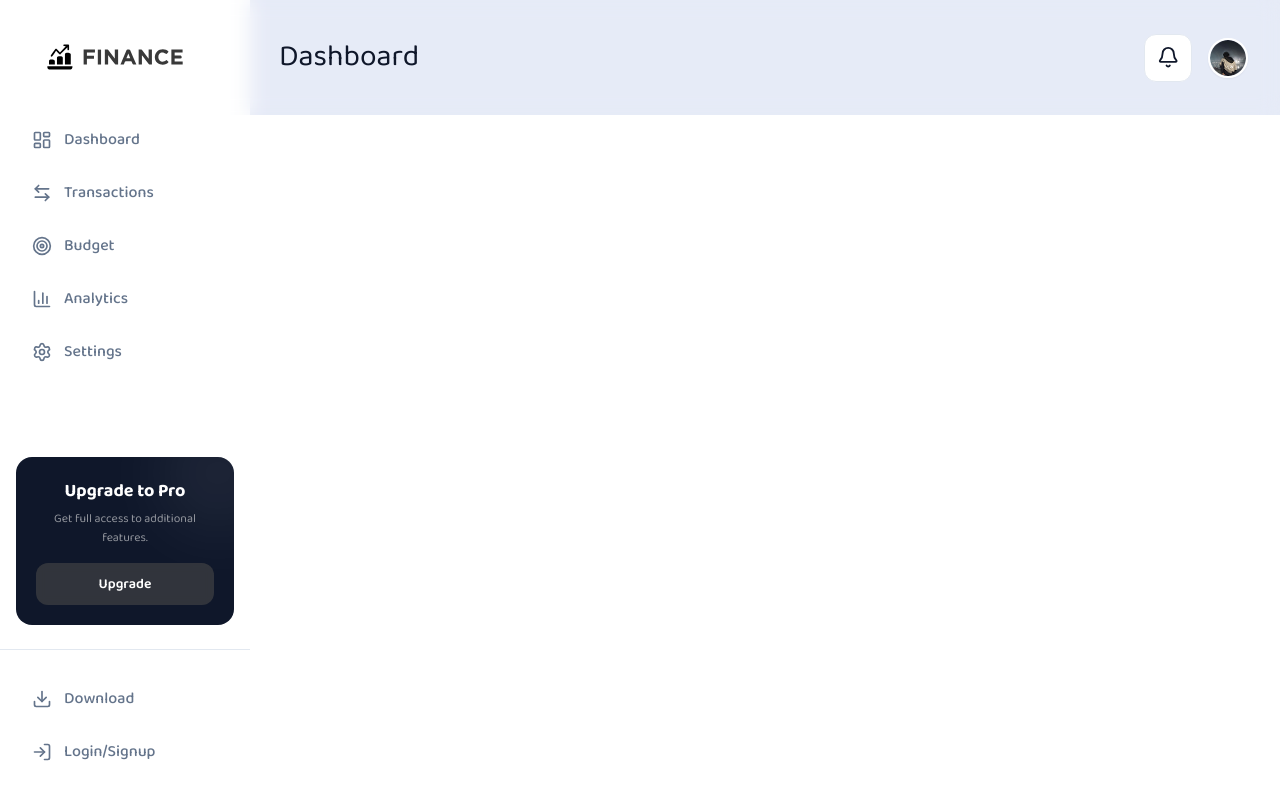
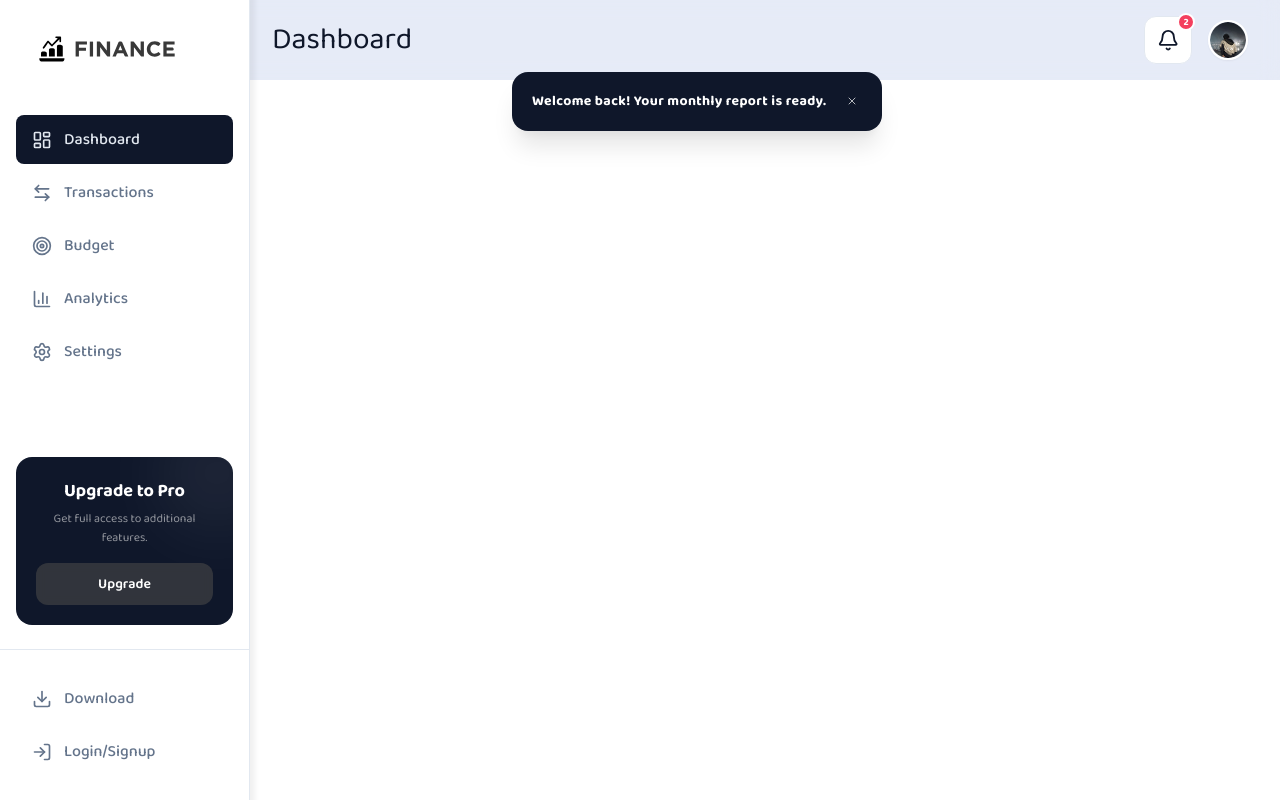
Before and after one commit to RijanShrestha0/Finance-app, a React (Vite) app: page /transactions in a window 1280 px wide. Built offline with nearby package versions, Linux system fonts and the light colour scheme; a web font is replaced by a local one.

Commit message:
added notification toast

```diff
--- a/src/App.tsx
+++ b/src/App.tsx
@@ -1,14 +1,26 @@
-import { useState } from 'react';
+import { useEffect, useState } from 'react';
 import './App.css'
 import { Sidebar } from './pages/dashboard/Sidebar'
 import Headers from './pages/dashboard/Header';
+import ToastContainer from './components/ui/ToastContainer';
+import useNotifications from './hooks/useNotifications';
 
 function App() {
-  const [activePage, setActivePage] = useState('overview');
+  const [activePage, setActivePage] = useState('Dashboard');
+  const { addNotification } = useNotifications();
+    useEffect(() => {
+    const timer = setTimeout(() => {
+      addNotification("Welcome back! Your monthly report is ready.");
+    }, 2000);
+    return () => clearTimeout(timer);
+  }, [addNotification]);
   return (
     <>
+
       <Sidebar activePage={activePage} onNavigate={setActivePage} />
       <Headers />
+
+      <ToastContainer />
     </>
   )
 }
--- /dev/null
+++ b/src/components/ui/Toast.css
@@ -0,0 +1,47 @@
+.toast {
+  position: fixed;
+  top: 4.5rem;
+  left: 40%;
+  transform: translateX(-50%);
+  background-color: var(--text-main);
+  color: var(--sidebar-bg);
+  padding: 1.15rem 1.25rem;
+  border-radius: 1rem;
+  box-shadow: 0 20px 25px -5px rgba(0, 0, 0, 0.1), 0 10px 10px -5px rgba(0, 0, 0, 0.04);
+  display: flex;
+  align-items: center;
+  gap: 1rem;
+  z-index: 100;
+  min-width: 20rem;
+  justify-content: space-between;
+}
+
+.toast-message {
+  font-size: 0.875rem;
+  font-weight: 700;
+  letter-spacing: 0.025em;
+}
+
+.toast-close-btn {
+  padding: 0.25rem;
+  border-radius: 50%;
+  border: none;
+  background: none;
+  color: inherit;
+  cursor: pointer;
+  display: flex;
+  align-items: center;
+  justify-content: center;
+  transition: background-color 0.2s ease;
+  opacity: 0.7;
+}
+
+.toast-close-btn:hover {
+  background-color: rgba(255, 255, 255, 0.1);
+  opacity: 1;
+}
+
+.toast-close-icon {
+  width: 1rem;
+  height: 1rem;
+}
--- /dev/null
+++ b/src/components/ui/Toast.tsx
@@ -0,0 +1,28 @@
+import { X } from "lucide-react";
+import { motion } from "motion/react";
+import { useEffect } from "react";
+import './Toast.css';
+
+interface ToastProps {
+    message: string;
+    duration?: number;
+    onClose: () => void;
+}
+
+const Toast =({ message, duration = 3000, onClose }: ToastProps) => {
+    useEffect(() => {
+        const timer = setTimeout(() => {
+            onClose();
+        }, duration);
+        return () => clearTimeout(timer);
+    }, [duration, onClose]);
+
+    return (
+        <motion.div initial = {{y: -100, opacity: 0}} animate = {{y: 0, opacity: 1}} exit = {{y: -100, opacity: 0}} className="toast">
+            <span className="toast-message">{message}</span>
+            <X size={20} className="toast-close-btn" />
+        </motion.div>
+    );
+};
+
+export default Toast;
--- /dev/null
+++ b/src/components/ui/ToastContainer.tsx
@@ -0,0 +1,20 @@
+import { AnimatePresence } from "motion/react";
+import useNotifications from "../../hooks/useNotifications";
+import Toast from "./Toast";
+
+
+const ToastContainer = () => {
+    const { showToast, toastMessage, hideToast } = useNotifications();
+    return (
+        <AnimatePresence>
+            {showToast && (
+                <Toast
+                    message={toastMessage}
+                    onClose={hideToast}
+                />
+            )}
+        </AnimatePresence>
+    );
+};
+
+export default ToastContainer;
--- a/src/context/NotificationContext.tsx
+++ b/src/context/NotificationContext.tsx
@@ -14,7 +14,7 @@ interface NotificationContextType {
     markAsRead: (id: string) => void;
     markAllAsRead: () => void;
     showToast: boolean;
-    ToastMessage: string;
+    toastMessage: string;
     hideToast: () => void;
 }
 
@@ -23,7 +23,7 @@ export const NotificationContext = React.createContext<NotificationContextType |
 export const NotificationProvider = ({ children }: { children: React.ReactNode }) => {
     const [ notifications, setNotifications] = React.useState<Notification[]>([]);
     const [ showToast, setShowToast ] = React.useState(false);
-    const [ ToastMessage, setToastMessage ] = React.useState('');
+    const [ toastMessage, setToastMessage ] = React.useState('');
 
     const unreadCount = notifications.filter (n => !n.read).length;
 
@@ -52,7 +52,7 @@ export const NotificationProvider = ({ children }: { children: React.ReactNode }
     };
 
     return (
-        <NotificationContext.Provider value={{ notifications, unreadcount: unreadCount, addNotification, markAsRead, markAllAsRead, showToast, ToastMessage, hideToast }}>
+        <NotificationContext.Provider value={{ notifications, unreadcount: unreadCount, addNotification, markAsRead, markAllAsRead, showToast, toastMessage, hideToast }}>
             {children}
         </NotificationContext.Provider>
     );
--- a/src/pages/dashboard/Header.css
+++ b/src/pages/dashboard/Header.css
@@ -7,11 +7,10 @@
   backdrop-filter: blur(10px);
   position: sticky;
   padding-top: 5rem;
-  margin-top: -3.5rem;
-  z-index: 40;
-  /* margin-left: 15rem; */
-  transition: background-color 0.3s ease;
-  overflow-x: hidden;
+  margin-top: -2.5rem;
+  padding-bottom: 2.5rem;
+  z-index: 20;
+  height: 6.5rem;
 }
 
 .logo-header-icon {
@@ -37,7 +36,7 @@
   font-size: 1.875rem;
   font-weight: 400;
   color: var(--text-main);
-  margin-left: 5rem;
+  margin-left: 15rem;
 }
 
 .header-action {
@@ -102,6 +101,7 @@
 
 .notification-dropdown {
   position: absolute;
+  top: 100%;
   right: 0;
   margin-top: 0.75rem;
   width: 20rem;
@@ -155,6 +155,18 @@
 
 .notification-mark-read:hover {
   color: var(--text-main);
+}
+
+.mark-all-read-btn{
+  border-radius: 8px;
+  border: 1px solid transparent;
+  padding: 0.6em 1.2em;
+  font-size: 1em;
+  font-weight: 500;
+  font-family: inherit;
+  background-color: var(--border-subtle);
+  cursor: pointer;
+  transition: border-color 0.25s;
 }
 
 .notification-list {
--- a/src/pages/dashboard/Header.tsx
+++ b/src/pages/dashboard/Header.tsx
@@ -24,9 +24,9 @@ const Header = () => {
             <header className="dashboard-header">
 
             <h1 className="dashboard-title">
-                <div className="logo-header-icon">
+                {/* <div className="logo-header-icon">
                     <img src="/src/assets/finance-logo.svg" alt="Finance logo" className="logo-image" />
-                </div>
+                </div> */}
                 <div className="dashboard-t1">
                     Dashboard
                 </div>
--- a/src/pages/dashboard/NotificationDropdown.tsx
+++ b/src/pages/dashboard/NotificationDropdown.tsx
@@ -25,7 +25,7 @@ const NotificationDropdown = ({
         <div className="notification-dropdown-header">
             <div className="notification-dropdown-title">Notifications</div>
             {unreadcount > 0 && (
-                <button className="mark-all-read" onClick={markAllAsRead}>
+                <button className="mark-all-read-btn" onClick={markAllAsRead}>
                     Mark all as read
                 </button>
             )}
--- a/src/pages/dashboard/Sidebar.css
+++ b/src/pages/dashboard/Sidebar.css
@@ -8,6 +8,8 @@
     left: 0;
     top: 0;
     z-index: 30;
+  border-right: 1px solid var(--border-subtle);
+  box-shadow: 0 1px 5px 5px rgba(0, 0, 0, 0.06);
 }
 
 /* Header Section */
@@ -23,7 +25,7 @@
   align-items: center;
   justify-content: center;
   /* background-color: var(--text-main); */
-  visibility: hidden;
+  /* visibility: hidden; */
   border-radius: 0.5rem;
   transition: colors 0.3s;
 }
```
